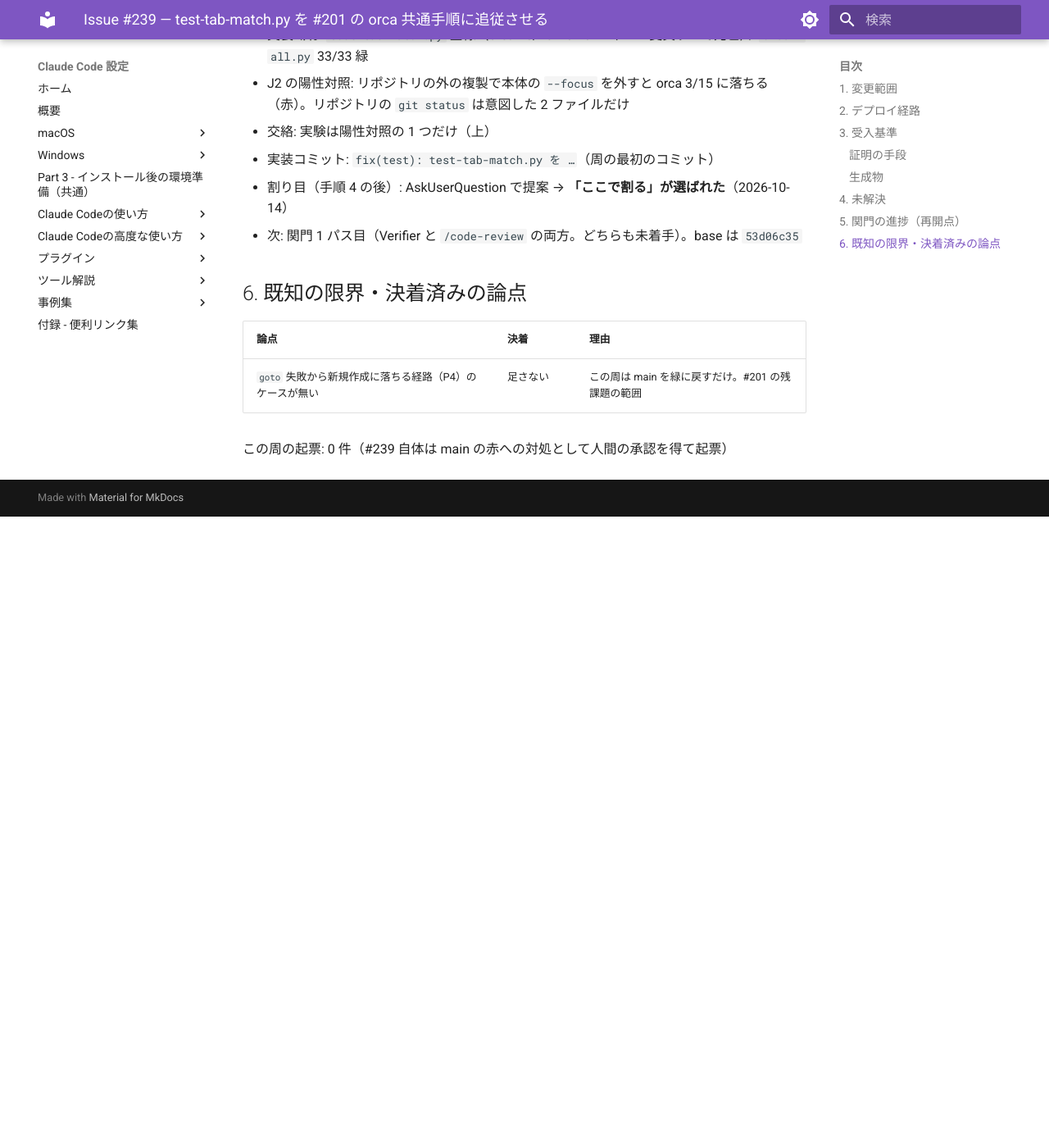
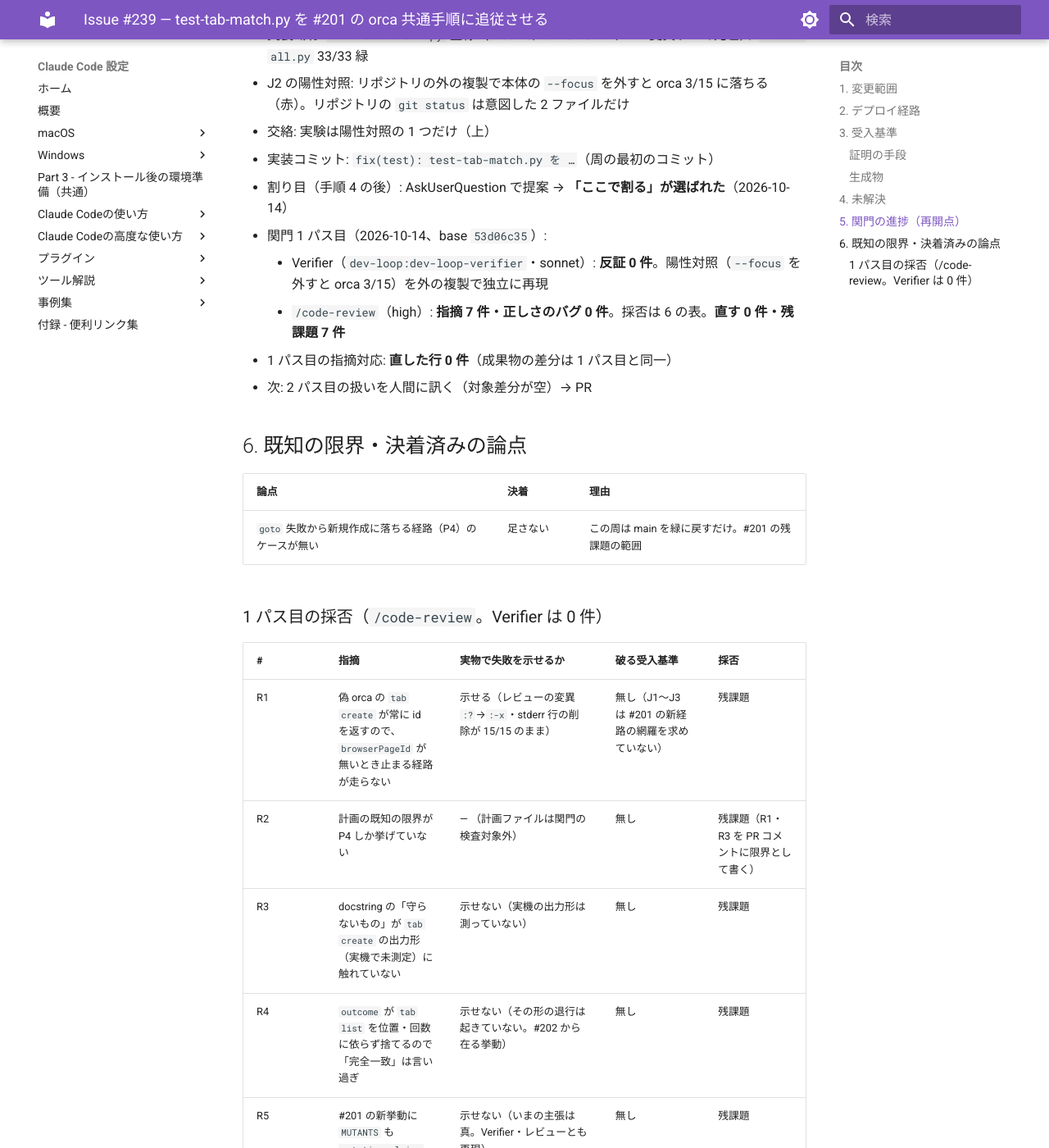
Before and after one commit to hdknr/claude-code-setup, an MkDocs documentation site: the page built from docs/plans/issue-239.md, in a window 1280 px wide and 1400 px high, scrolled down 1898 px. Shown: the whole window at 82% size. Built offline with MkDocs 1.6.1 and Material for MkDocs 9.7.7, drawn with Linux system fonts in a browser that asks for light colours; before the commit the page ends 2528 px from its top, so only the background shows below that; some of the changed text lies outside the part shown.

Commit message:
docs(plans): #239 の関門 1 パス目の結果と採否を記録
Co-Authored-By: Claude Opus 5.5 <noreply@anthropic.com>

```diff
--- a/docs/plans/issue-239.md
+++ b/docs/plans/issue-239.md
@@ -58,7 +58,11 @@
 - 交絡: 実験は陽性対照の 1 つだけ（上）
 - 実装コミット: `fix(test): test-tab-match.py を …`（周の最初のコミット）
 - 割り目（手順 4 の後）: AskUserQuestion で提案 → **「ここで割る」が選ばれた**（2026-10-14）
-- 次: 関門 1 パス目（Verifier と `/code-review` の両方。どちらも未着手）。base は `53d06c35`
+- 関門 1 パス目（2026-10-14、base `53d06c35`）:
+    - Verifier（`dev-loop:dev-loop-verifier`・sonnet）: **反証 0 件**。陽性対照（`--focus` を外すと orca 3/15）を外の複製で独立に再現
+    - `/code-review`（high）: **指摘 7 件・正しさのバグ 0 件**。採否は 6 の表。**直す 0 件・残課題 7 件**
+- 1 パス目の指摘対応: **直した行 0 件**（成果物の差分は 1 パス目と同一）
+- 次: 2 パス目の扱いを人間に訊く（対象差分が空）→ PR
 
 ## 6. 既知の限界・決着済みの論点
 
@@ -66,4 +70,16 @@
 | --- | --- | --- |
 | `goto` 失敗から新規作成に落ちる経路（P4）のケースが無い | 足さない | この周は main を緑に戻すだけ。#201 の残課題の範囲 |
 
+### 1 パス目の採否（`/code-review`。Verifier は 0 件）
+
+| # | 指摘 | 実物で失敗を示せるか | 破る受入基準 | 採否 |
+| --- | --- | --- | --- | --- |
+| R1 | 偽 orca の `tab create` が常に id を返すので、`browserPageId` が無いとき止まる経路が走らない | 示せる（レビューの変異 `:?`→`:-x`・stderr 行の削除が 15/15 のまま） | 無し（J1〜J3 は #201 の新経路の網羅を求めていない） | 残課題 |
+| R2 | 計画の既知の限界が P4 しか挙げていない | — （計画ファイルは関門の検査対象外） | 無し | 残課題（R1・R3 を PR コメントに限界として書く） |
+| R3 | docstring の「守らないもの」が `tab create` の出力形（実機で未測定）に触れていない | 示せない（実機の出力形は測っていない） | 無し | 残課題 |
+| R4 | `outcome` が `tab list` を位置・回数に依らず捨てるので「完全一致」は言い過ぎ | 示せない（その形の退行は起きていない。#202 から在る挙動） | 無し | 残課題 |
+| R5 | #201 の新挙動に `MUTANTS` も `mutation-claim:` も無く、「3/15」は計画の散文だけ | 示せない（いまの主張は真。Verifier・レビューとも再現） | 無し | 残課題 |
+| R6 | 作った id が `"new"` なので、`--page new` の決め打ちを区別できない | **示せない**——外の複製で `--page new` に決め打ちすると、再利用の 5 ケースが unknown になり赤（同じ行を両経路が共有している） | 無し | 残課題 |
+| R7 | #237 と #238 が単独では緑・合わせて赤になった原因への歯止めが無い | 示せる（run 38484185853） | 無し（この周の範囲外） | 残課題（起票候補。手順 8 で人間に訊く） |
+
 この周の起票: 0 件（#239 自体は main の赤への対処として人間の承認を得て起票）
```
